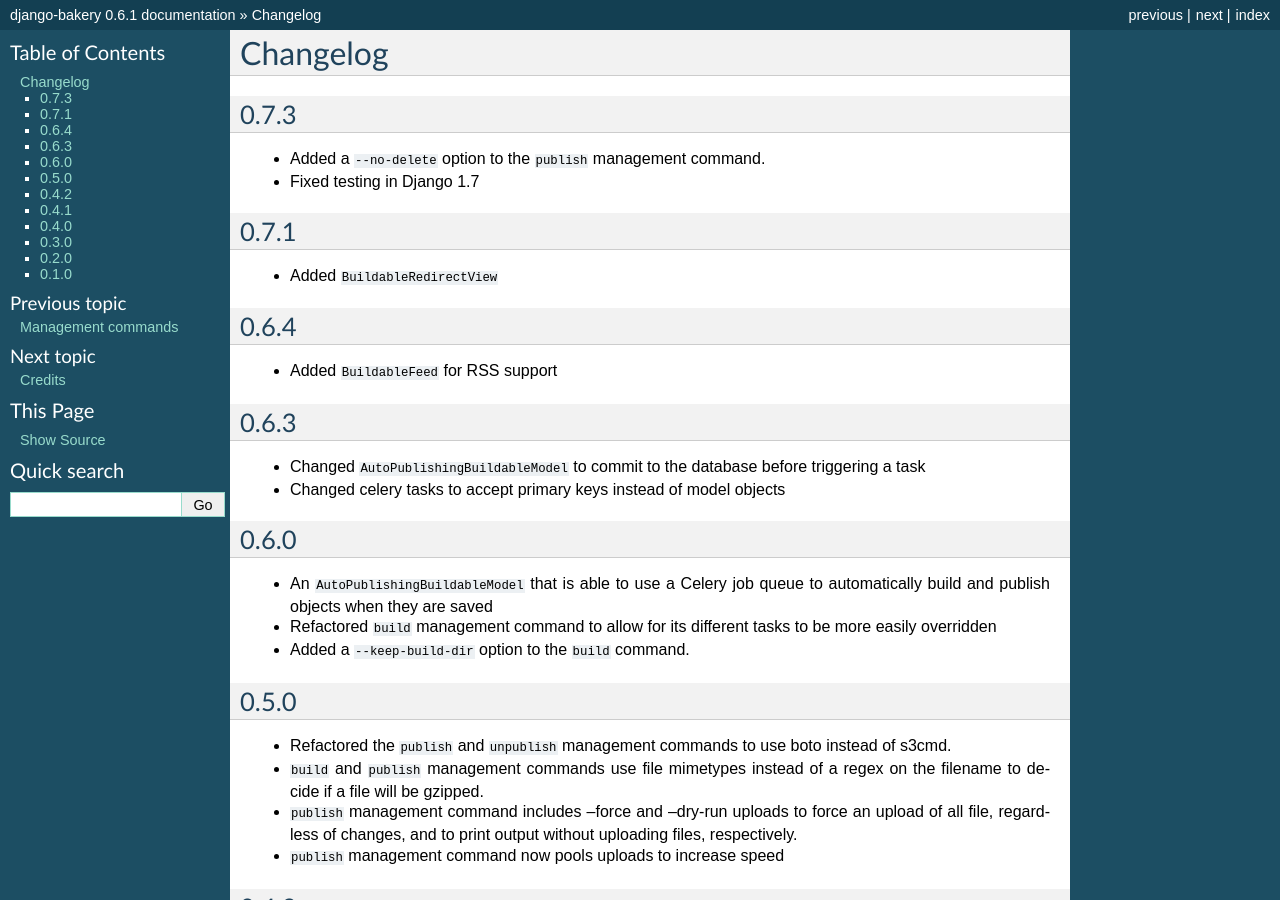
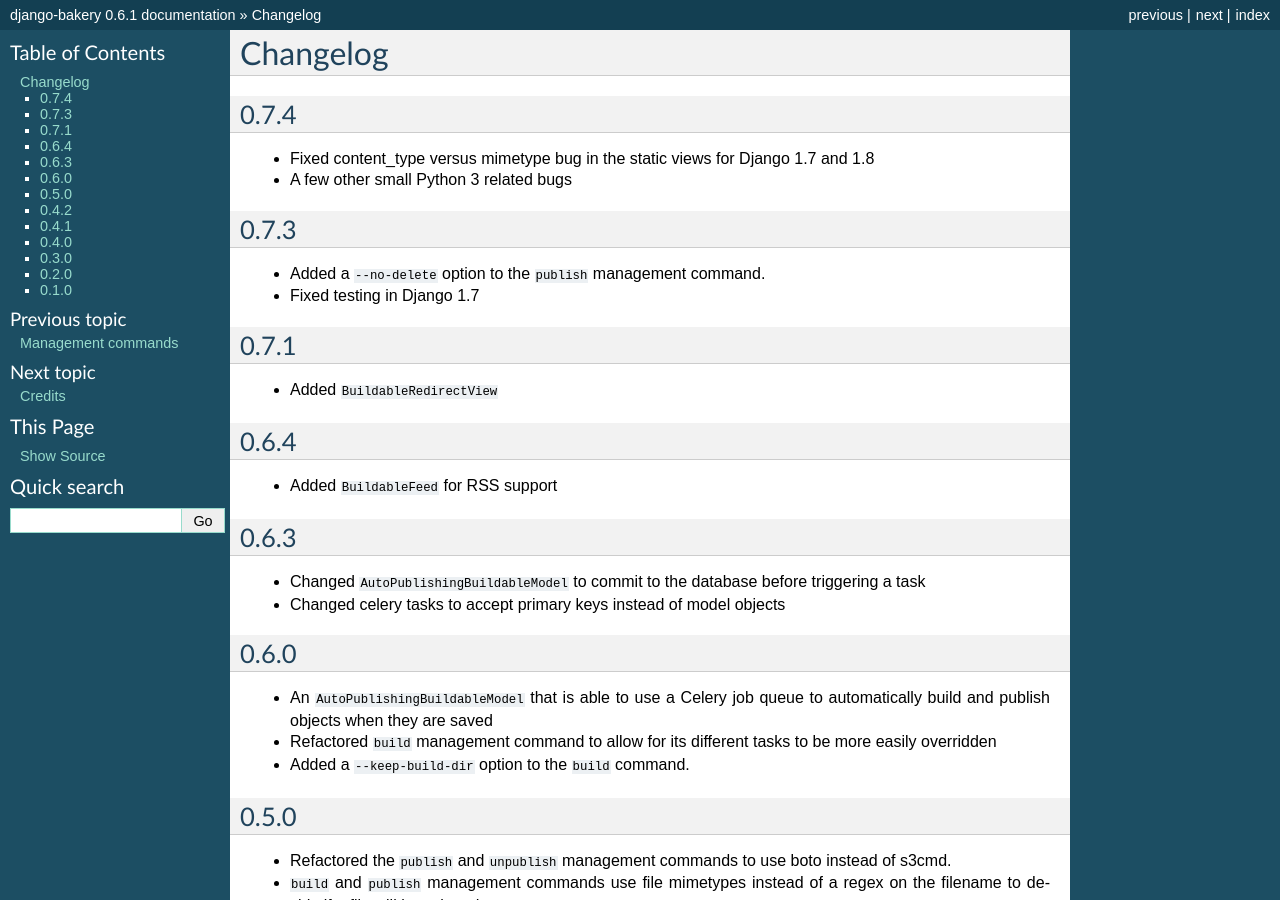
Before and after one commit to Sibizwan5/django-bakery, a Sphinx documentation site: the page built from docs/changelog.rst, in a window 1280 px wide and 900 px high. Built offline with Sphinx 7.4.7, drawn with Linux system fonts in a browser that asks for light colours.

Commit message:
Added 0.7.4 changes to changelog

```diff
--- a/docs/changelog.rst
+++ b/docs/changelog.rst
@@ -1,5 +1,11 @@
 Changelog
 =========
+
+0.7.4
+-----
+
+* Fixed content_type versus mimetype bug in the static views for Django 1.7 and 1.8
+* A few other small Python 3 related bugs
 
 0.7.3
 -----
```
